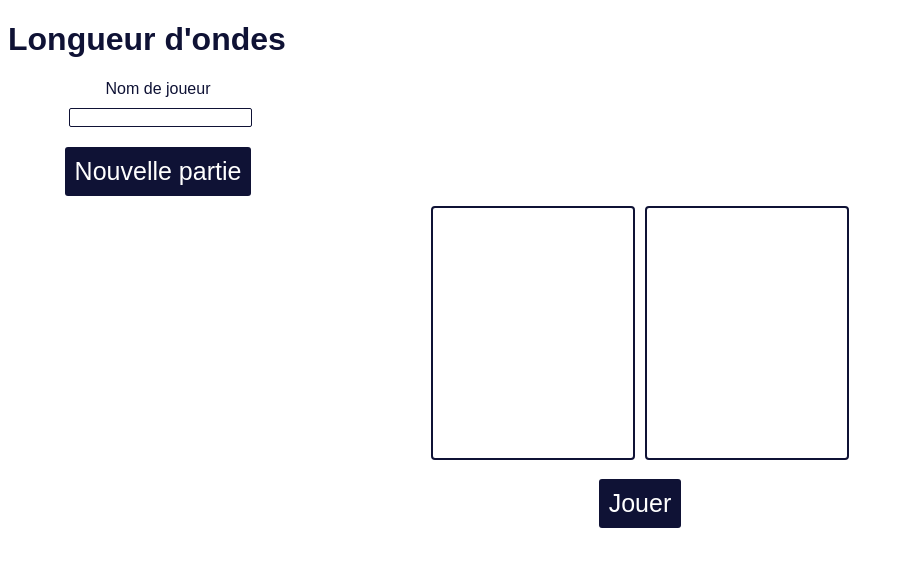
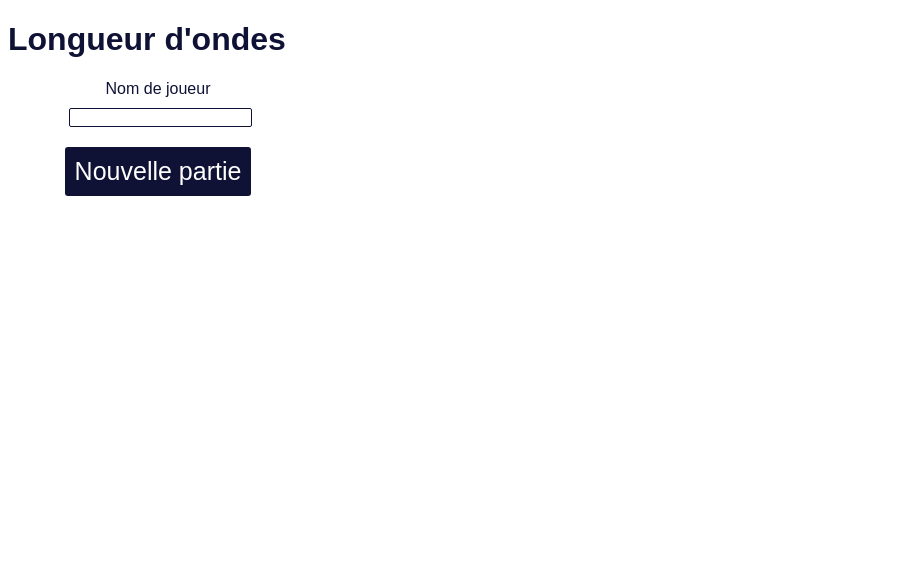
Before and after one commit to masalthunlass/react-experiments, a React app: page / in a window 1280 px wide. Shown: the top 566 px of the page, without its empty margins (0-902 px from the left). Built offline with nearby package versions, Linux system fonts and the light colour scheme.

Commit message:
added react router

```diff
--- a/package.json
+++ b/package.json
@@ -19,6 +19,7 @@
     "react": "^17.0.2",
     "react-dom": "^17.0.2",
     "react-redux": "^7.2.6",
+    "react-router-dom": "^6.0.2",
     "redux": "^4.1.2",
     "redux-thunk": "^2.4.0"
   },
--- a/src/App.js
+++ b/src/App.js
@@ -2,13 +2,18 @@ import React from 'react';
 import './App.css';
 import StartGamePanel from "./component/start-game-panel/StartGamePanel";
 import DispatchPlayersPanel from "./component/dispatch-players-panel/DispatchPlayersPanel";
+import {Route, Routes} from "react-router-dom";
 
 function App() {
     return <div>
 
         <h1>Longueur d'ondes</h1>
-        <StartGamePanel/>
-        <DispatchPlayersPanel/>
+        <Routes>
+            <Route path="/" element={ <StartGamePanel/>} />
+            <Route path="startGame" element={<DispatchPlayersPanel/>} />
+        </Routes>
+
+
     </div>;
 }
 
--- a/src/index.js
+++ b/src/index.js
@@ -3,10 +3,13 @@ import ReactDOM from 'react-dom';
 import App from './App';
 import {Provider} from 'react-redux';
 import store from "./reducer/Store";
+import {BrowserRouter} from "react-router-dom";
 
 ReactDOM.render(
     <Provider store={store}>
-        <App/>
+        <BrowserRouter>
+            <App/>
+        </BrowserRouter>
     </Provider>,
     document.querySelector('#app')
 );
```
